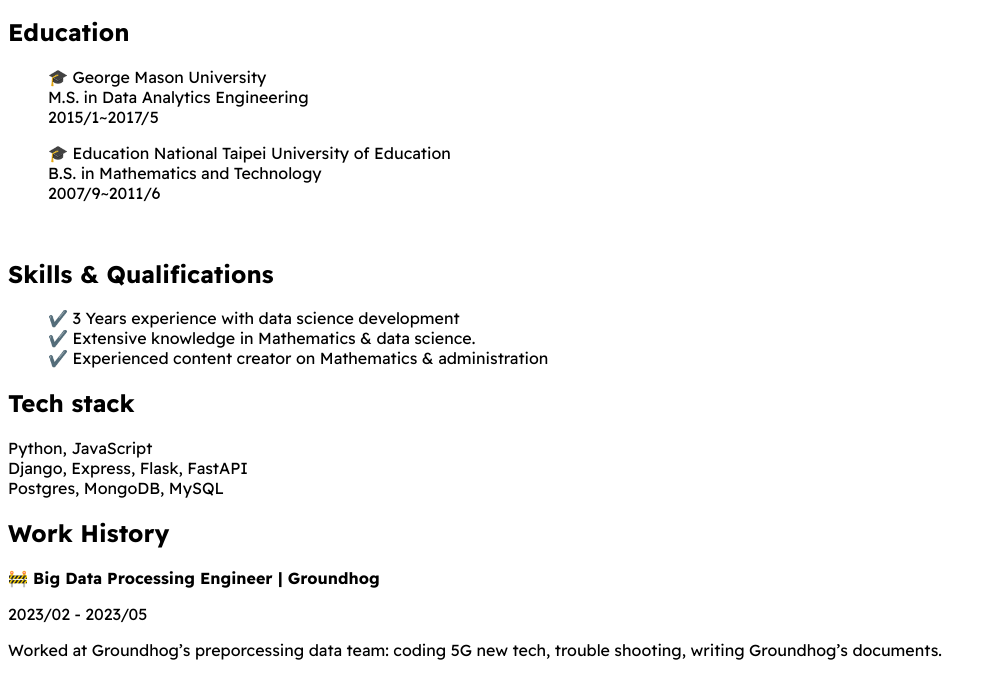
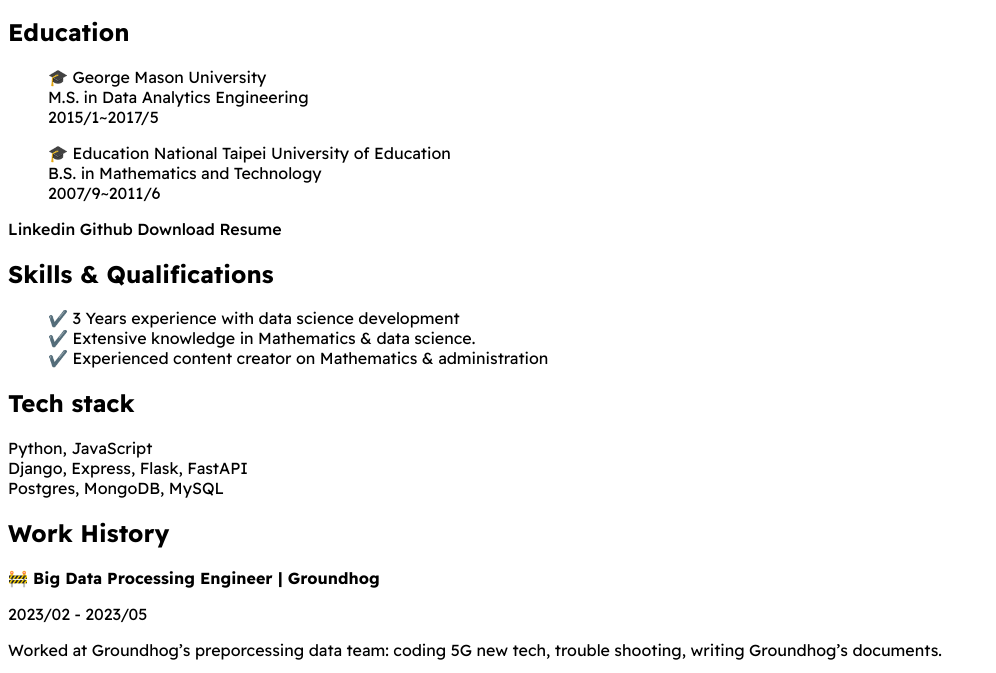
Before and after one commit to kuanhunglingary/streamlit, a plain HTML site: page index.html in a window 1280 px wide. Shown: the part 121-794 px from the top of the page, without its empty margins (0-996 px from the left). Drawn offline with Linux system fonts and the light colour scheme.

Commit message:
Update "main.css"

```diff
--- a/styles/main.css
+++ b/styles/main.css
@@ -6,7 +6,7 @@
 
 a {
     text-decoration: none;
-    color: white !important;
+    color: rgb(0, 0, 0) !important;
     font-weight: 500;
 }
 
```
